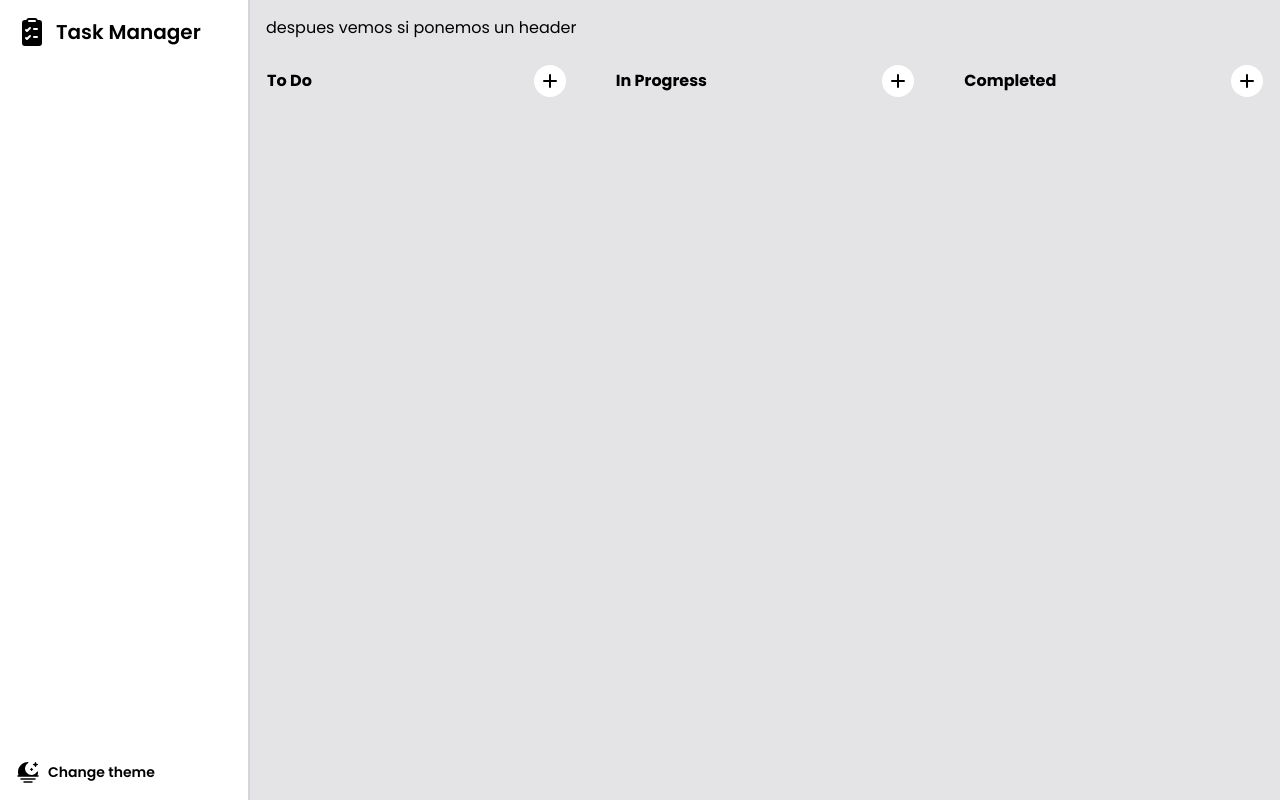
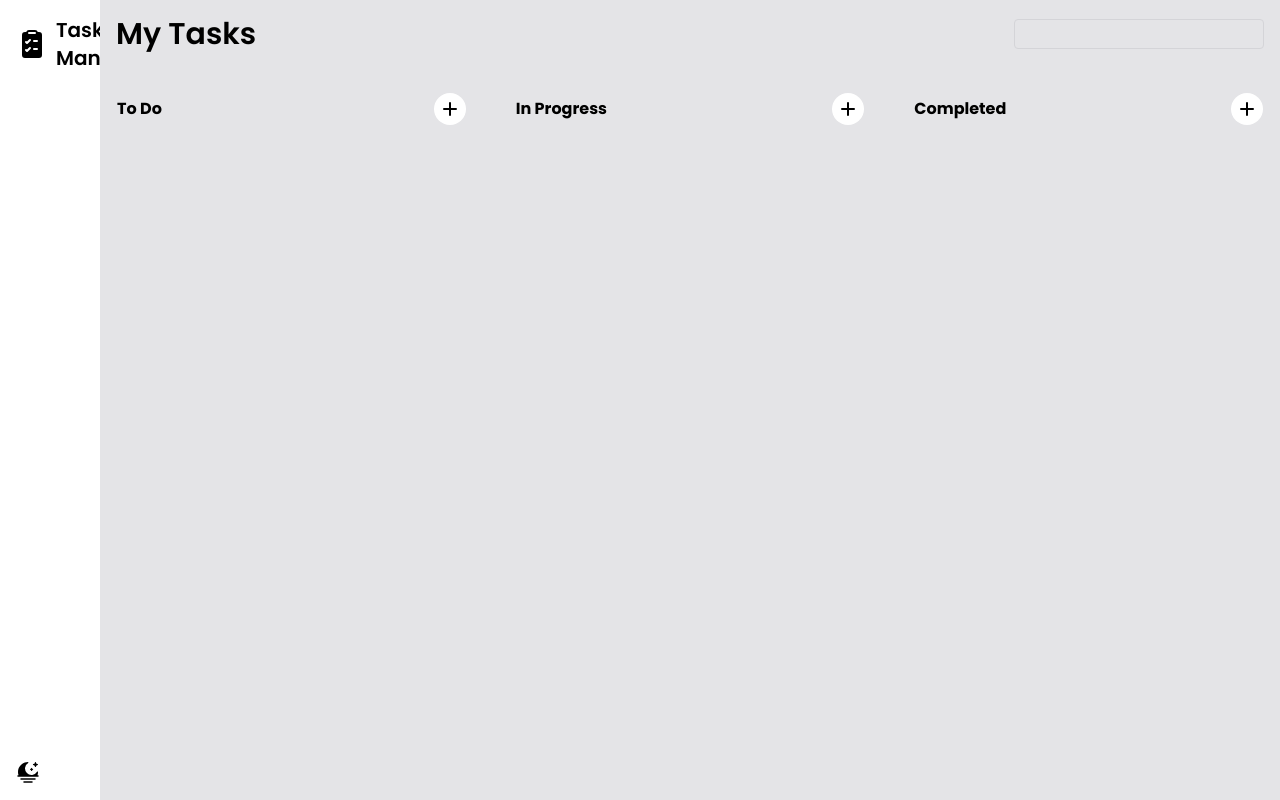
Before and after one commit to InakiCarcereny/advanced-task-manager, a Next.js app: page / in a window 1280 px wide. Built offline with nearby package versions, Linux system fonts and the light colour scheme.

Commit message:
Enhance Aside component with expandable width and theme change toggle functionality. Update Main layout for better header organization

```diff
--- a/src/app/components/aside/Aside.tsx
+++ b/src/app/components/aside/Aside.tsx
@@ -1,10 +1,21 @@
+'use client';
+
 import { Moon, Task } from '@/icons';
+import { useState } from 'react';
 
 export function Aside() {
+  const [open, setOpen] = useState(false);
+
+  const handleOpen = () => {
+    setOpen(!open);
+  };
+
   return (
-    <aside className="flex flex-col justify-between w-[250px] h-screen px-4 py-4 border-r-2 border-zinc-300">
+    <aside
+      className={`flex flex-col justify-between h-screen px-4 py-4 duration-200 ${open ? 'w-[250px]' : 'w-[100px]'}`}
+    >
       <header className="flex items-center gap-2">
-        <span>
+        <span onClick={handleOpen}>
           <Task className="w-8 h-8" />
         </span>
         <h1 className="text-xl font-semibold text-black">Task Manager</h1>
@@ -14,7 +25,9 @@ export function Aside() {
         <span>
           <Moon className="w-6 h-6" />
         </span>
-        <h4 className="text-sm font-semibold">Change theme</h4>
+        <h4 className={`text-sm font-semibold ${open ? 'block' : 'hidden'}`}>
+          Change theme
+        </h4>
       </footer>
     </aside>
   );
--- a/src/app/components/main/Main.tsx
+++ b/src/app/components/main/Main.tsx
@@ -2,8 +2,14 @@ import { Table } from '@/components';
 
 export function Main() {
   return (
-    <main className="h-screen flex-grow bg-zinc-200 px-4 py-4 flex flex-col gap-6">
-      <header>despues vemos si ponemos un header</header>
+    <main className="h-screen flex-grow bg-zinc-200 px-4 py-4 flex flex-col gap-10">
+      <header className="flex items-center justify-between w-full">
+        <h2 className="text-3xl font-semibold text-black">My Tasks</h2>
+        <input
+          type="search"
+          className="bg-transparent border border-zinc-300 text-sm rounded-[4px] px-2 py-1 max-w-[250px] w-full focus:outline-none"
+        />
+      </header>
 
       <Table />
     </main>
--- a/src/app/components/table/Table.tsx
+++ b/src/app/components/table/Table.tsx
@@ -3,7 +3,7 @@ import { TH } from '@/lib';
 
 export function Table() {
   return (
-    <table className="w-full h-full">
+    <table className="max-w-[1250px] w-full h-full mx-auto">
       <thead>
         <tr className="flex items-center justify-between w-full gap-12">
           {TH.map((th) => (
```
